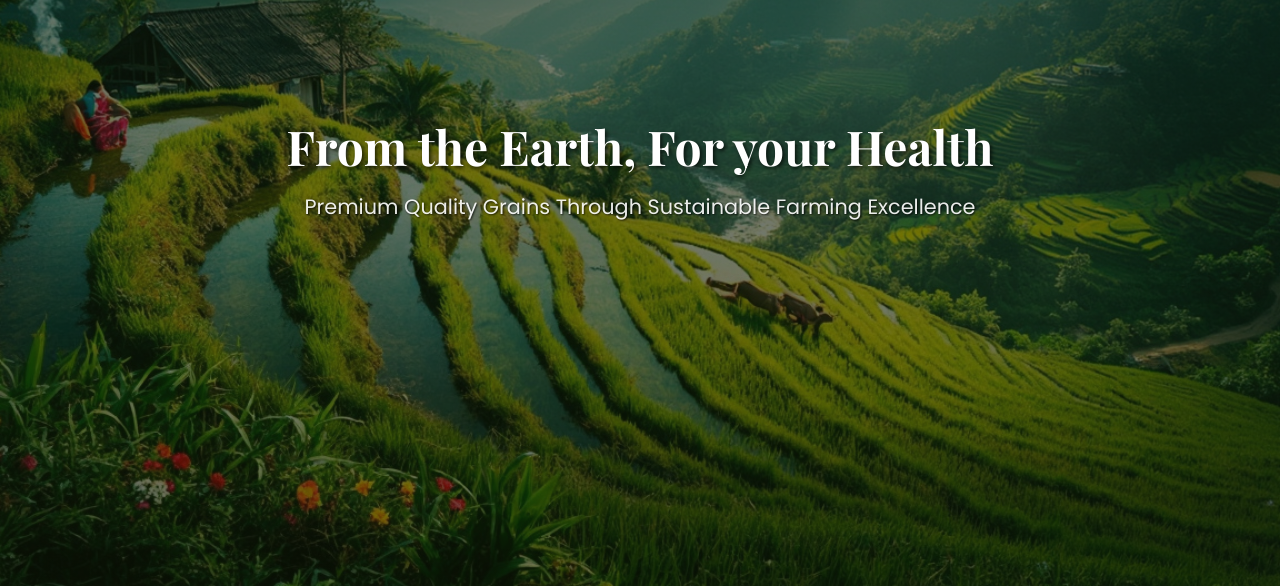
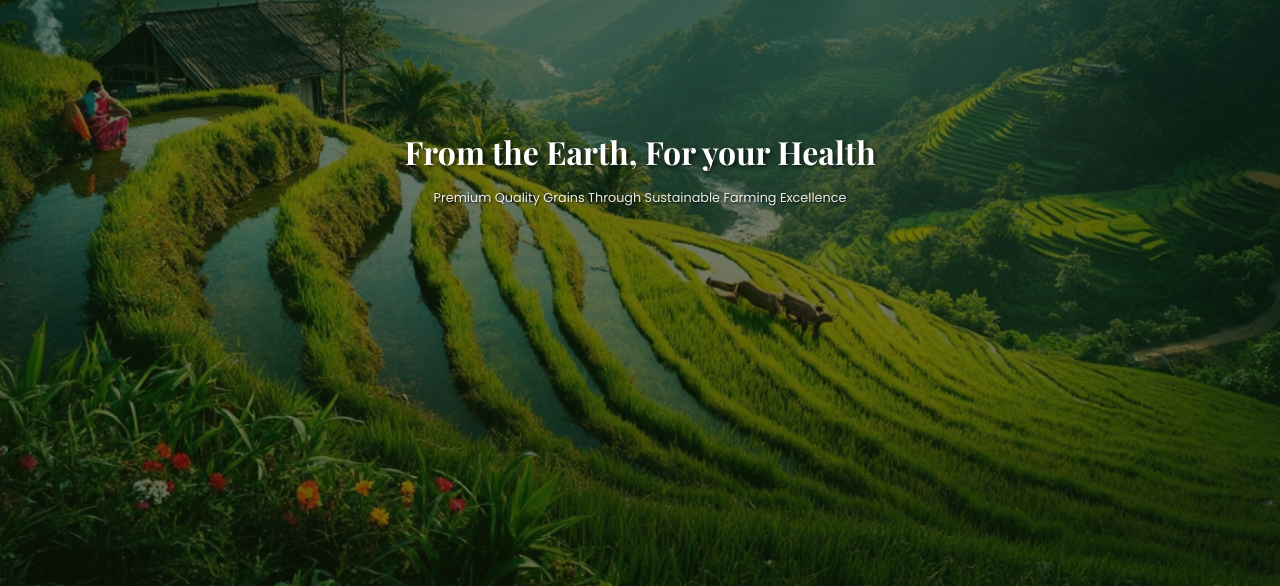
Before and after one commit to SagarMandala/FarmersForYou, a plain HTML site: page index.html in a window 1280 px wide. Shown: the part 214-800 px from the top of the page. Drawn offline with nearby package versions, Linux system fonts and the light colour scheme.

Commit message:
Update index.html

```diff
--- a/index.html
+++ b/index.html
@@ -164,14 +164,14 @@
 
         .hero-title {
             font-family: 'Playfair Display', serif;
-            font-size: 3rem;
+            font-size: 2rem;
             font-weight: 700;
             margin-bottom: 1rem;
             text-shadow: 2px 2px 4px rgba(0, 0, 0, 0.7);
         }
 
         .hero-subtitle {
-            font-size: 1.3rem;
+            font-size: 0.8rem;
             margin-bottom: 2rem;
             opacity: 0.9;
             text-shadow: 1px 1px 2px rgba(0, 0, 0, 0.8);
```
